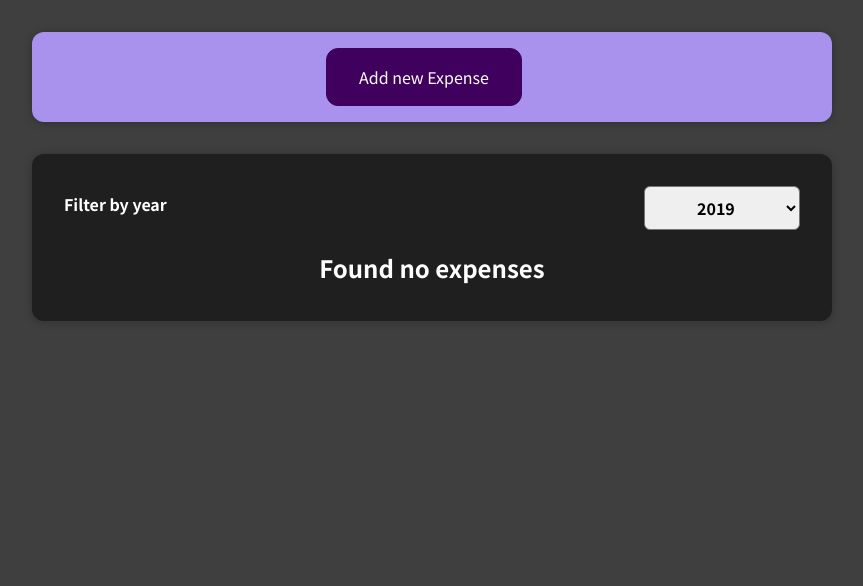
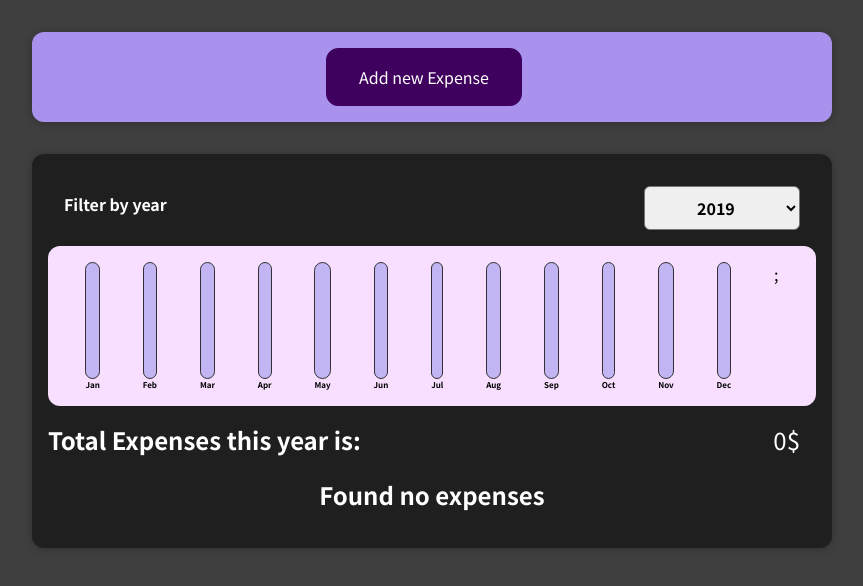
Before and after one commit to RobyDoby/React-Expenses-tracker, a React (Create React App) app: page / in a window 1280 px wide. Shown: the top 586 px of the page, without its empty margins (208-1071 px from the left). Built offline with nearby package versions, Linux system fonts and the light colour scheme.

Commit message:
added chart and dynamic chartBars and total spending section

```diff
--- /dev/null
+++ b/src/components/Chart/Chart.css
@@ -0,0 +1,9 @@
+.chart {
+   padding: 1rem;
+   border-radius: 12px;
+   background-color: #f8dfff;
+   text-align: center;
+   display: flex;
+   justify-content: space-around;
+   height: 10rem;
+}
--- /dev/null
+++ b/src/components/Chart/Chart.js
@@ -0,0 +1,23 @@
+import ChartBar from './ChartBar';
+import './Chart.css';
+
+const Chart = (props) => {
+   const dataPointValues = props.dataPoints.map((dataPoint) => dataPoint.value);
+   const totalMaximum = Math.max(...dataPointValues);
+
+   return (
+      <div className="chart">
+         {props.dataPoints.map((dataPoint) => (
+            <ChartBar
+               value={dataPoint.value}
+               maxValue={totalMaximum}
+               label={dataPoint.label}
+               key={dataPoint.label}
+            />
+         ))}
+         ;
+      </div>
+   );
+};
+
+export default Chart;
--- /dev/null
+++ b/src/components/Chart/ChartBar.css
@@ -0,0 +1,30 @@
+.chart-bar {
+   height: 100%;
+   display: flex;
+   flex-direction: column;
+   align-items: center;
+}
+
+.chart-bar__inner {
+   height: 100%;
+   width: 100%;
+   border: 1px solid #313131;
+   border-radius: 12px;
+   background-color: #c3b4f3;
+   overflow: hidden;
+   display: flex;
+   flex-direction: column;
+   justify-content: flex-end;
+}
+
+.chart-bar__fill {
+   background-color: #4826b9;
+   width: 100%;
+   transition: all 0.3s ease-out;
+}
+
+.chart-bar__label {
+   font-weight: bold;
+   font-size: 0.5rem;
+   text-align: center;
+}
--- /dev/null
+++ b/src/components/Chart/ChartBar.js
@@ -0,0 +1,19 @@
+import './ChartBar.css';
+
+const ChartBar = (props) => {
+   let barFillHeight = '0%';
+
+   if (props.maxValue > 0) {
+      barFillHeight = Math.round((props.value / props.maxValue) * 100) + '%';
+   }
+   return (
+      <div className="chart-bar">
+         <div className="chart-bar__inner">
+            <div className="chart-bar__fill" style={{ height: barFillHeight }}></div>
+         </div>
+         <div className="chart-bar__label">{props.label}</div>
+      </div>
+   );
+};
+
+export default ChartBar;
--- a/src/components/Expenses/Expenses.js
+++ b/src/components/Expenses/Expenses.js
@@ -1,8 +1,9 @@
 import { useState } from 'react';
 import Card from '../UI/Card';
-import './Expenses.css';
 import ExpensesFilter from './ExpensesFilter';
 import ExpensesList from './ExpensesList';
+import ExpensesChart from './ExpensesChart';
+import './Expenses.css';
 
 function Expenses(props) {
    const [selectedYear, setSelectedYear] = useState('2019');
@@ -18,6 +19,7 @@
    return (
       <Card className="expenses">
          <ExpensesFilter currentYear={selectedYear} onYearSelected={YearSelectedHandler} />
+         <ExpensesChart expenses={filteredExpenses} />
          <ExpensesList items={filteredExpenses} />
       </Card>
    );
--- /dev/null
+++ b/src/components/Expenses/ExpensesChart.js
@@ -0,0 +1,33 @@
+import Chart from '../Chart/Chart';
+import ExpensesTotal from './ExpensesTotal';
+
+const ExpensesChart = (props) => {
+   const chartDataPoints = [
+      { label: 'Jan', value: 0 },
+      { label: 'Feb', value: 0 },
+      { label: 'Mar', value: 0 },
+      { label: 'Apr', value: 0 },
+      { label: 'May', value: 0 },
+      { label: 'Jun', value: 0 },
+      { label: 'Jul', value: 0 },
+      { label: 'Aug', value: 0 },
+      { label: 'Sep', value: 0 },
+      { label: 'Oct', value: 0 },
+      { label: 'Nov', value: 0 },
+      { label: 'Dec', value: 0 },
+   ];
+
+   for (const expense of props.expenses) {
+      const expenseMonth = expense.date.getMonth();
+      chartDataPoints[expenseMonth].value += expense.amount;
+   }
+   const totalSpendings = [...props.expenses.map((expense) => expense.amount)];
+   return (
+      <div>
+         <Chart dataPoints={chartDataPoints} />
+         <ExpensesTotal spendedValue={totalSpendings} />
+      </div>
+   );
+};
+
+export default ExpensesChart;
--- /dev/null
+++ b/src/components/Expenses/ExpensesTotal.css
@@ -0,0 +1,16 @@
+.total-expenses {
+   display: flex;
+   justify-content: space-between;
+   align-items: center;
+
+   padding-top: 1em;
+   color: #fff;
+}
+.total-expenses__title {
+   margin: 0;
+   padding: 0;
+}
+.total-expenses__value {
+   font-size: 1.5rem;
+   margin-right: 1rem;
+}
--- /dev/null
+++ b/src/components/Expenses/ExpensesTotal.js
@@ -0,0 +1,13 @@
+import './ExpensesTotal.css';
+
+const ExpensesTotal = (props) => {
+   const spend = props.spendedValue.reduce((acc, expense) => acc + expense, 0) + '$';
+   return (
+      <div className="total-expenses">
+         <h2 className="total-expenses__title">Total Expenses this year is:</h2>
+         <div className="total-expenses__value">{spend}</div>
+      </div>
+   );
+};
+
+export default ExpensesTotal;
--- a/src/components/NewExpense/ExpenseForm.js
+++ b/src/components/NewExpense/ExpenseForm.js
@@ -20,7 +20,7 @@
 
       const expenseData = {
          title: enteredTitle,
-         amount: enteredAmount,
+         amount: +enteredAmount,
          date: new Date(enteredDate),
       };
       props.onSaveExpenseData(expenseData);
```
Also changed, not shown: 1 other file (tests, documents, lock files or other folders).
